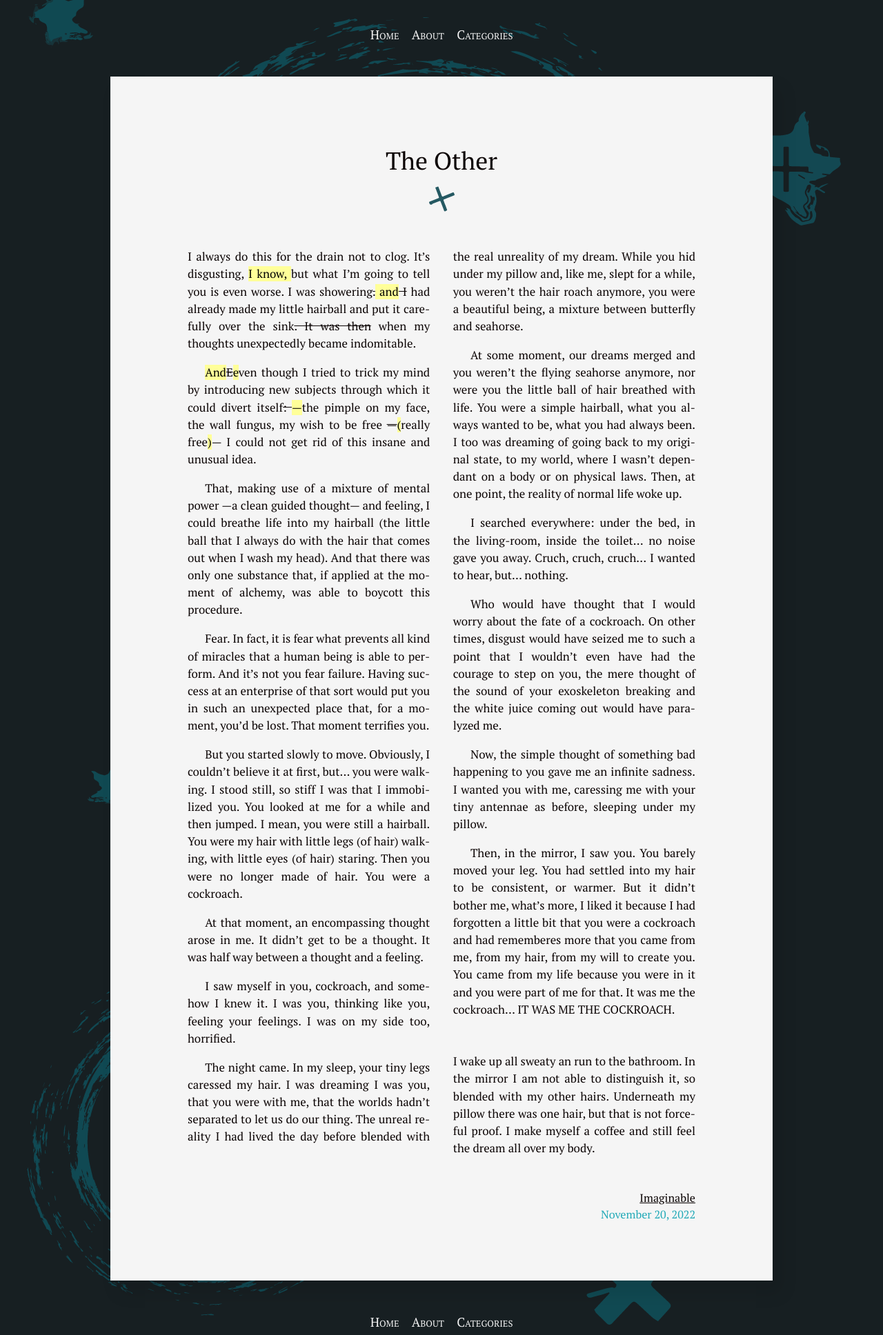
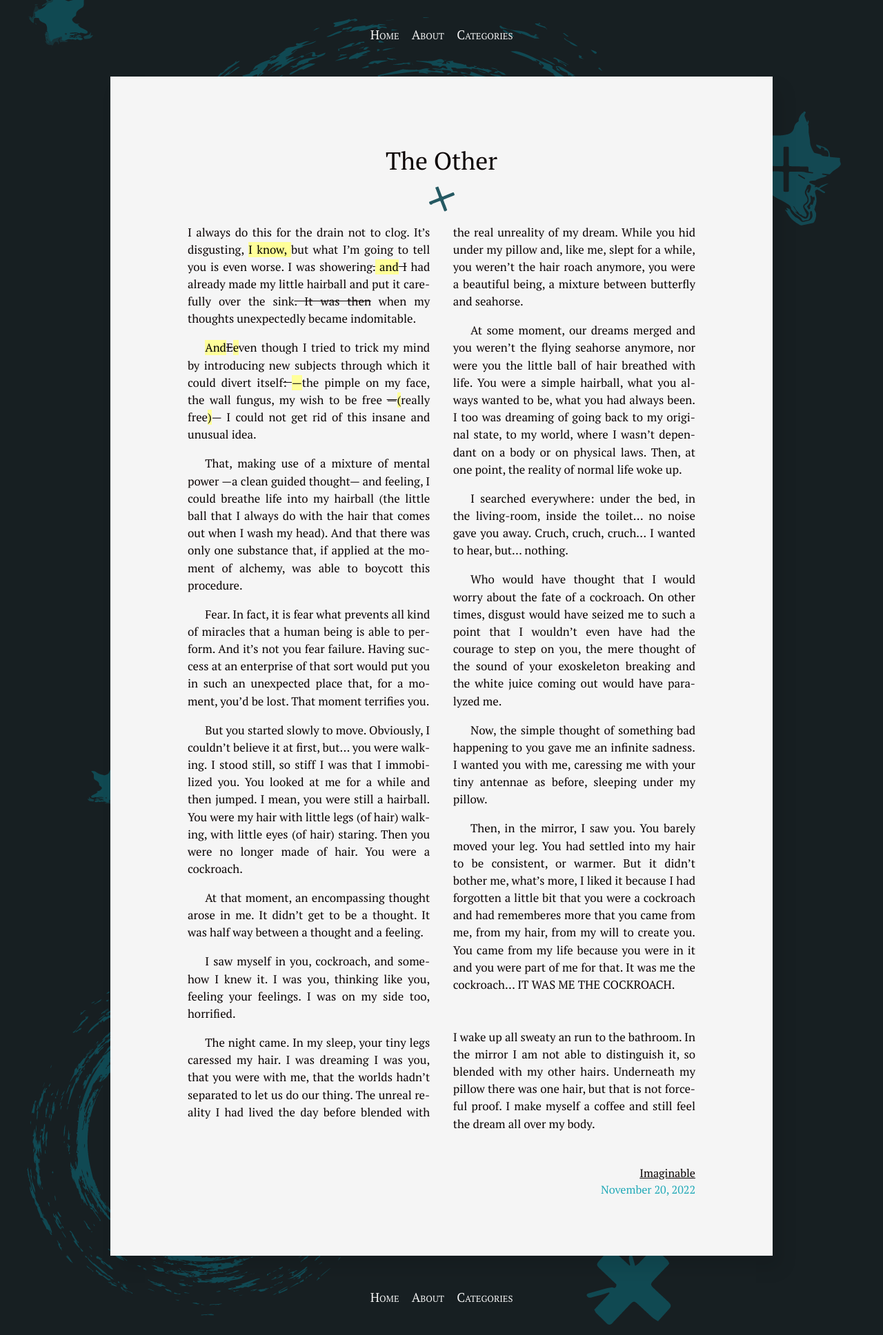
Before and after one commit to silvialohrmann/editorial, a Jekyll site: the page built from _posts/2022-11-20-the-other.md, in a window 1280 px wide. Shown: the whole page at 69% size. Built offline with Jekyll 4.4.1, drawn with Linux system fonts in a browser that asks for light colours.

Commit message:
Update _article.scss

```diff
--- a/_sass/_article.scss
+++ b/_sass/_article.scss
@@ -25,14 +25,9 @@
 .post > h1 {
   font-size: 1.7em;
   max-width: 48rem;
-  padding: 0 1em 1em 1em;
+  padding: 0 1em;
   text-align: center;
 }
-@media (max-width: $on-tablet) {
-  #main > div.two-column > h1 {
-     padding-bottom: 0;
-}
- }
 .post p {
   text-align: justify;
   text-indent: 1.5em;
```
